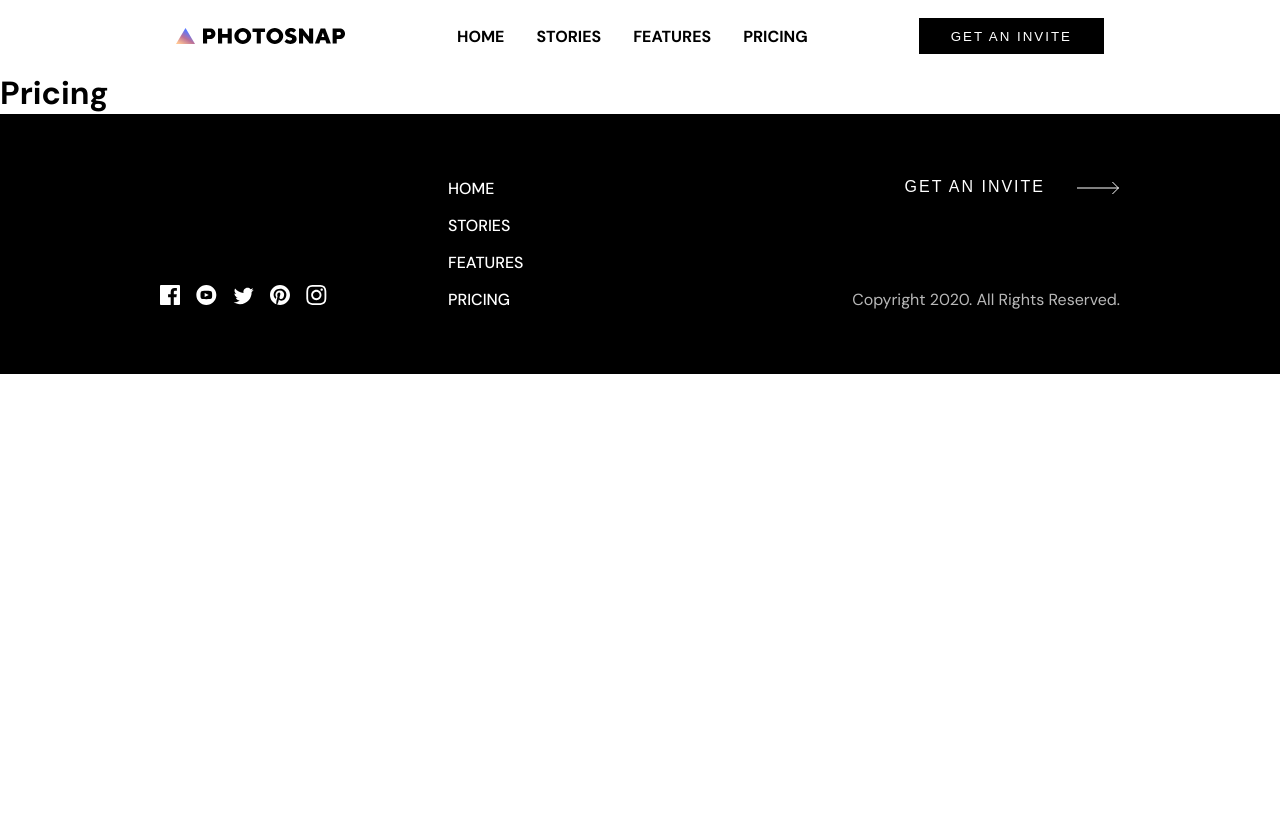
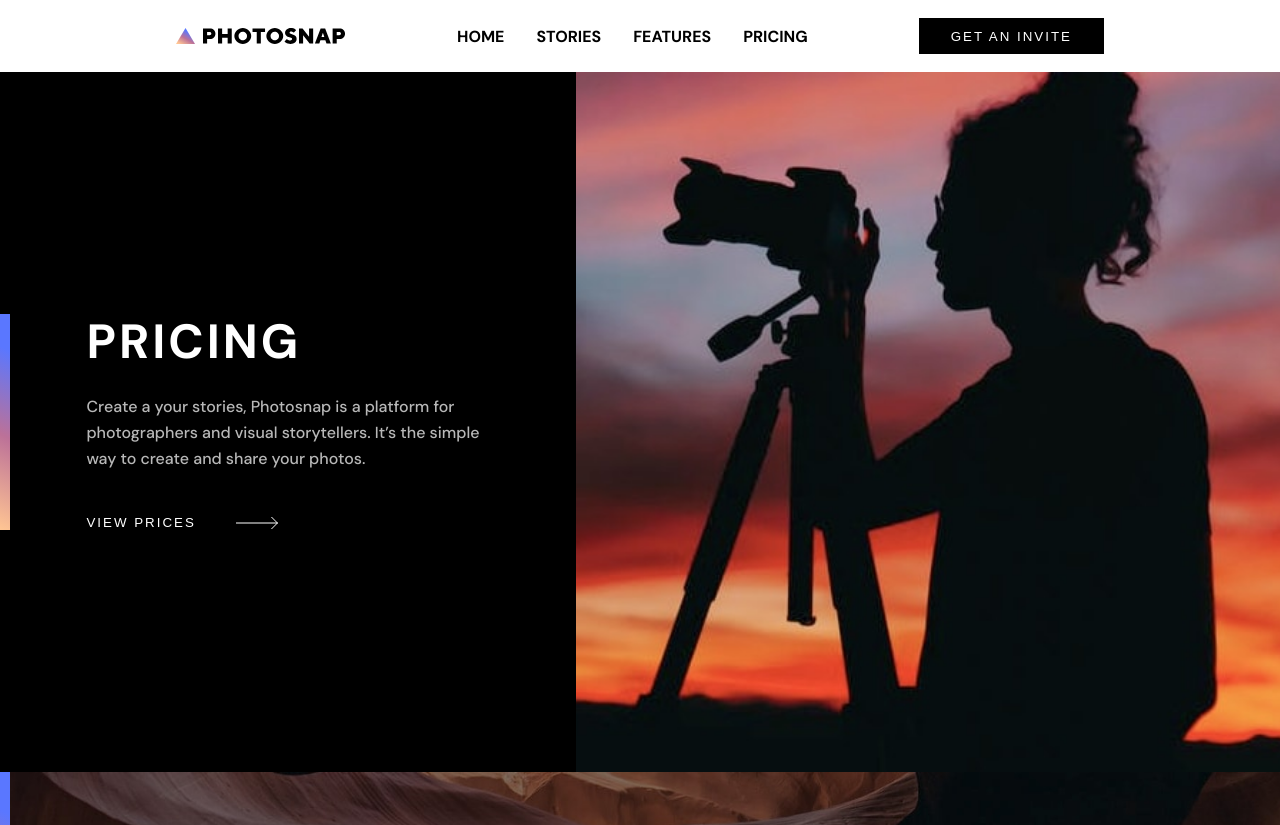
Before and after one commit to naveen-27/photosnap, a React (Create React App) app: page /pricing in a window 1280 px wide. Shown: the top 825 px of the page. Before the commit the page ends 800 px from the top, so only its background shows below. Built offline with nearby package versions, Linux system fonts and the light colour scheme; some icons are missing.

Commit message:
Added Hero component to pricing route

```diff
--- /dev/null
+++ b/src/Components/PricingHero.js
@@ -0,0 +1,23 @@
+import React from "react";
+import getHeroImage from "../Utils/getHeroImage";
+import Hero from "./Hero";
+
+const PricingHero = () => {
+  const content = {
+    title: "PRICING",
+    detail:
+      "Create a your stories, Photosnap is a platform for photographers and visual storytellers. It’s the simple way to create and share your photos.",
+    btn: "VIEW PRICES",
+  };
+
+  return (
+    <Hero
+      descText={content}
+      heroNo={0}
+      isDark={true}
+      img={getHeroImage("pricing", window.innerWidth)}
+    />
+  );
+};
+
+export default PricingHero;
--- a/src/Components/Routes/Pricing.js
+++ b/src/Components/Routes/Pricing.js
@@ -1,9 +1,16 @@
 import React from "react";
+import PricingHero from "../PricingHero";
+import Banner from "../Banner";
 
 const Pricing = () => {
   document.title = "Photosnap - Pricing";
 
-  return <h1>Pricing</h1>;
+  return (
+    <>
+      <PricingHero />
+      <Banner />
+    </>
+  );
 };
 
 export default Pricing;
```
